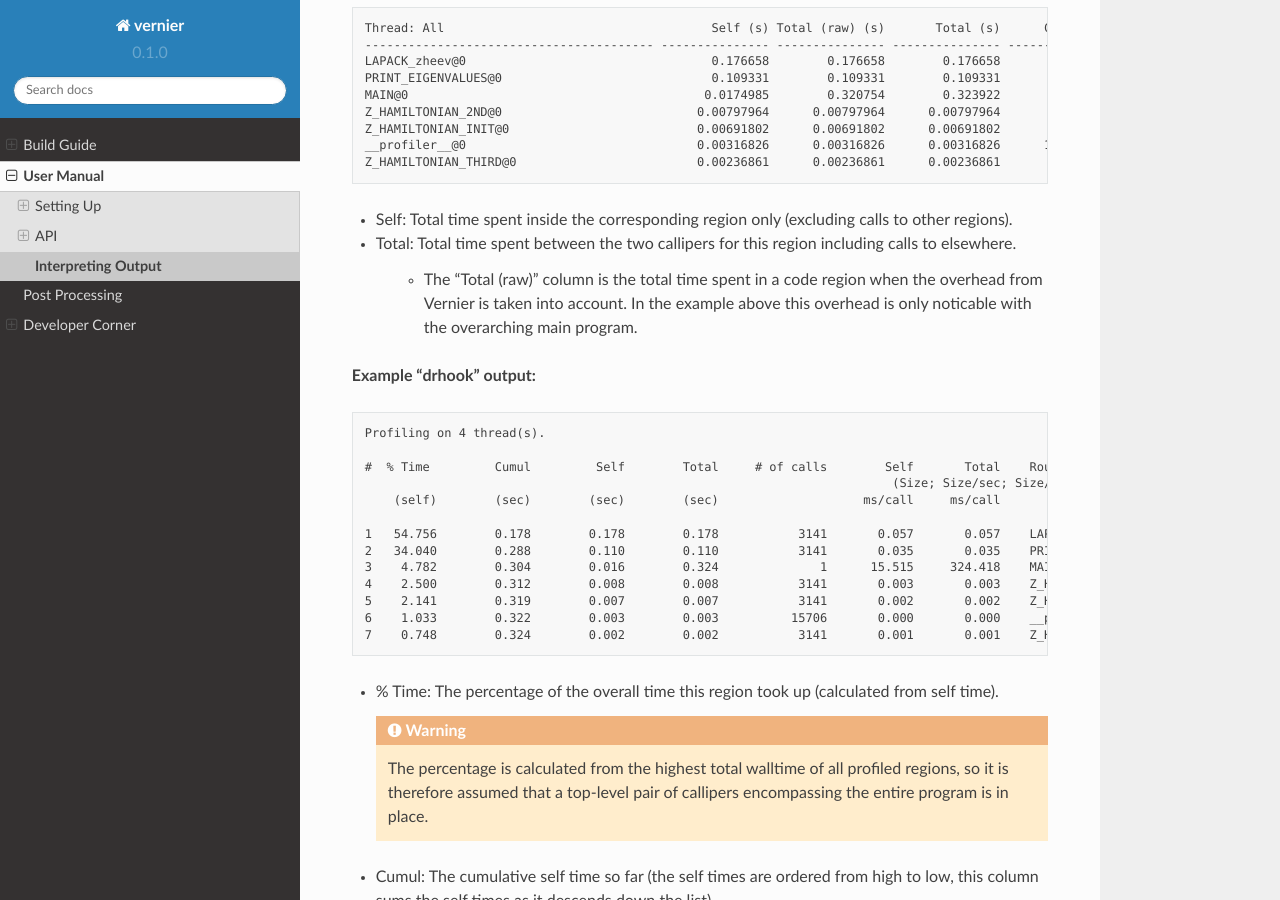
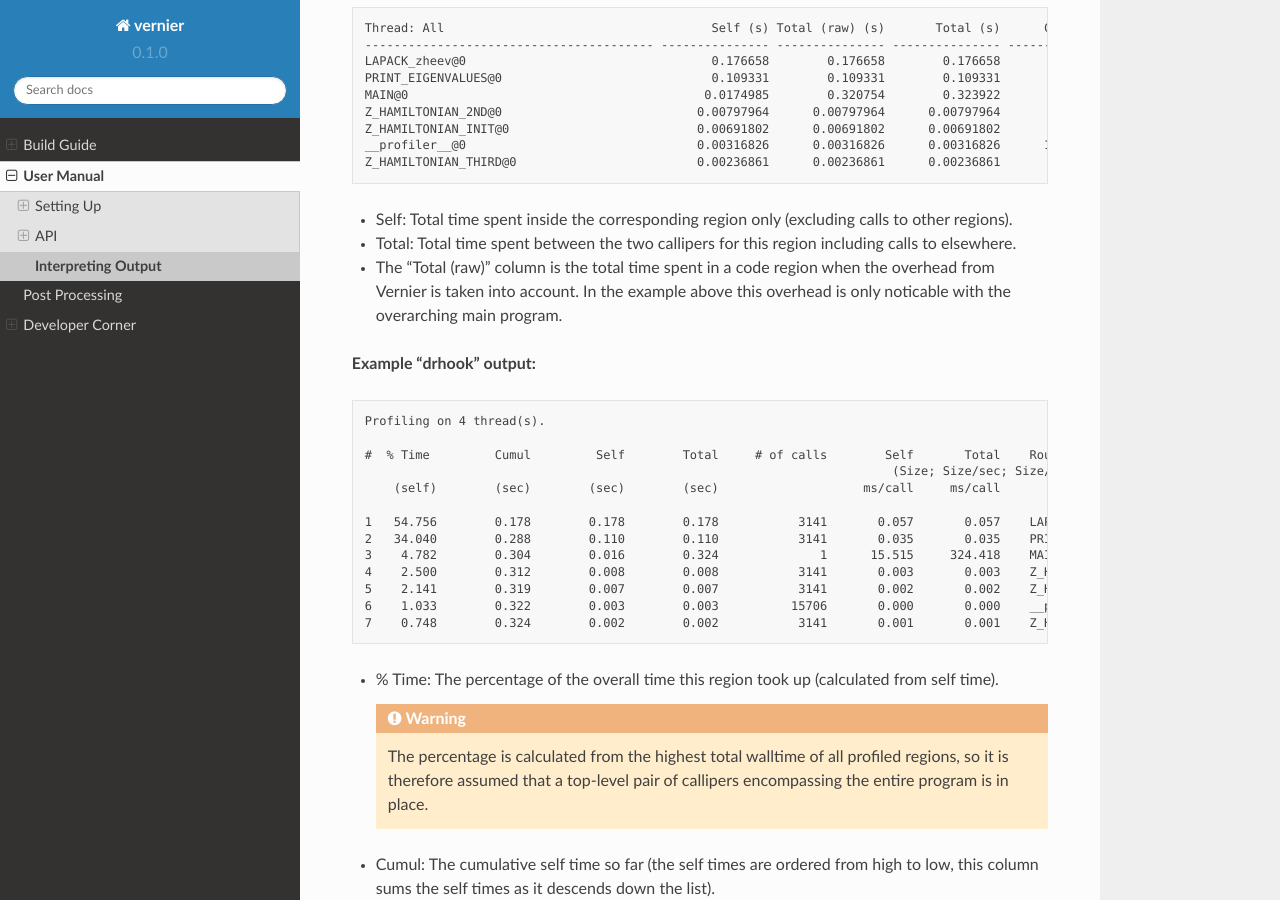
Before and after one commit to MetOffice/Vernier, a Sphinx documentation site: the page built from documentation/Sphinx/user-manual/output.rst, in a window 1280 px wide and 900 px high, scrolled down 393 px. Built offline with Sphinx 7.4.7 and the Read the Docs theme 2.0.0, drawn with Linux system fonts in a browser that asks for light colours.

```diff
--- a/documentation/Sphinx/dev-corner/index.rst
+++ b/documentation/Sphinx/dev-corner/index.rst
@@ -15,10 +15,10 @@ Development Process
 -------------------
 
 Information about the development process can be found
-`here <https://github.com/MetOffice/Vernier/wiki/DevelopmentTesting>`_.
+`here <https://github.com/MetOffice/Vernier/wiki/DevelopmentTesting>`__.
 
 Code Review Guidance
 --------------------
 
 Guidelines for requesting and performing a code review are
-`here <https://github.com/MetOffice/Vernier/wiki/CodeReview>`_.
+`here <https://github.com/MetOffice/Vernier/wiki/CodeReview>`__.
--- a/documentation/Sphinx/user-manual/api.rst
+++ b/documentation/Sphinx/user-manual/api.rst
@@ -10,13 +10,13 @@ but the core functionality is the same.
 C++
 ^^^
 
-.. doxygenfunction:: Vernier::start
+.. doxygenfunction:: Profiler::start
    :project: vernier
 
-.. doxygenfunction:: Vernier::stop
+.. doxygenfunction:: Profiler::stop
    :project: vernier
 
-.. doxygenfunction:: Vernier::write
+.. doxygenfunction:: Profiler::write
    :project: vernier
 
 Fortran
--- a/documentation/Sphinx/user-manual/output.rst
+++ b/documentation/Sphinx/user-manual/output.rst
@@ -30,9 +30,9 @@ To reiterate, the two output format options are **threads** and **drhook**.
   to other regions).
 * Total: Total time spent between the two callipers for this region including
   calls to elsewhere.
-   * The "Total (raw)" column is the total time spent in a code region when the
-     overhead from Vernier is taken into account. In the example above this
-     overhead is only noticable with the overarching main program.
+* The "Total (raw)" column is the total time spent in a code region when the
+  overhead from Vernier is taken into account. In the example above this
+  overhead is only noticable with the overarching main program.
 
 **Example "drhook" output:**
 
```
Also changed, not shown: 1 other file.
